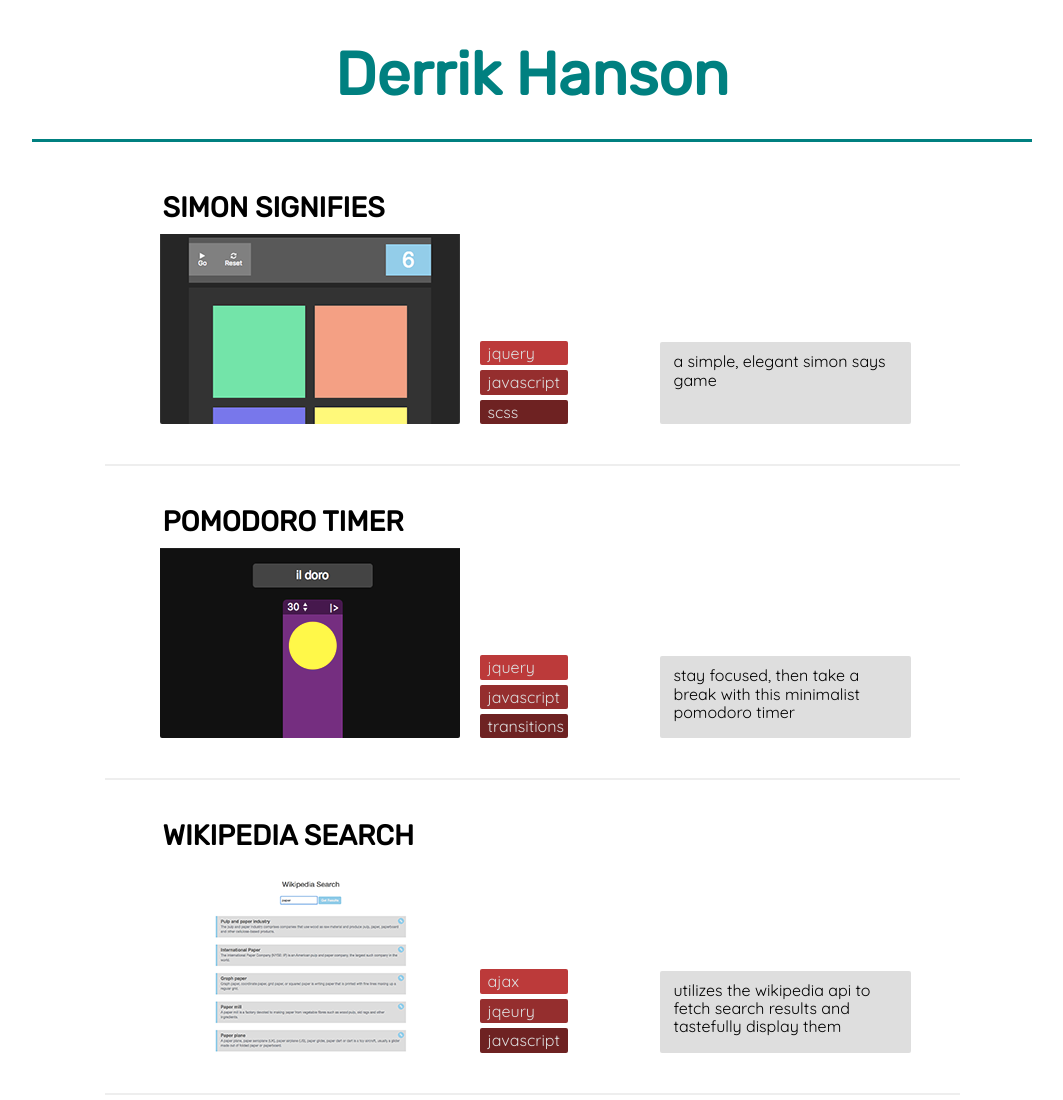
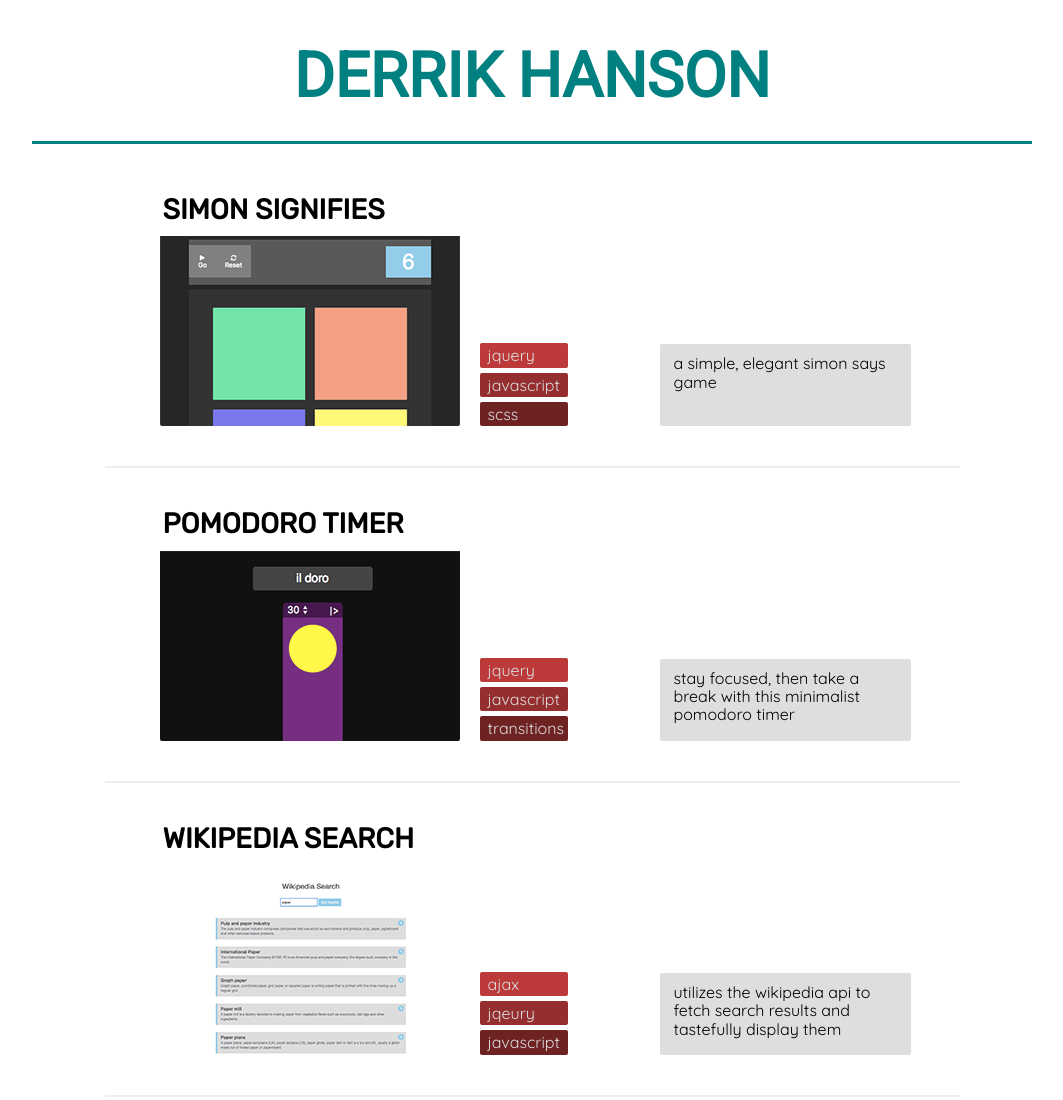
Before and after one commit to compassioncrumb/developer-profile, a plain HTML site: page index.html in a window 1280 px wide. Shown: the top 1100 px of the page, without its empty margins (108-1171 px from the left). Drawn offline with nearby package versions, Linux system fonts and the light colour scheme.

Commit message:
add roboto font

```diff
--- a/index.html
+++ b/index.html
@@ -5,7 +5,7 @@
   <title>Portfolio Layout dynamic content_branch</title>
   <meta name="viewport" content="width=device-width, initial-scale=1">
   <link rel="stylesheet" href="https://cdnjs.cloudflare.com/ajax/libs/normalize/5.0.0/normalize.min.css">
-  <link href="https://fonts.googleapis.com/css?family=Quicksand|Rubik" rel="stylesheet">
+  <link href="https://fonts.googleapis.com/css?family=Quicksand|Rubik|Roboto" rel="stylesheet">
 
 
 
@@ -16,7 +16,7 @@
 
 <body>
   <body>
-  <h1>Derrik Hanson</h1>
+  <h1>DERRIK HANSON</h1>
   <div class="display">
   </div>
 </body>
--- a/scss/style.scss
+++ b/scss/style.scss
@@ -16,9 +16,9 @@ h1 {
   padding: 40px 0px 30px 0px;
   border-bottom: teal solid 3px;
 
-  font-family: 'Rubik', sans-serif;
+  font-family: 'Roboto', sans-serif;
   font-weight: 700;
-  font-size: 60px;
+  font-size: 62px;
   color: teal;
 }
 
```
Also changed, not shown: scss/style.css, 1 other file.
